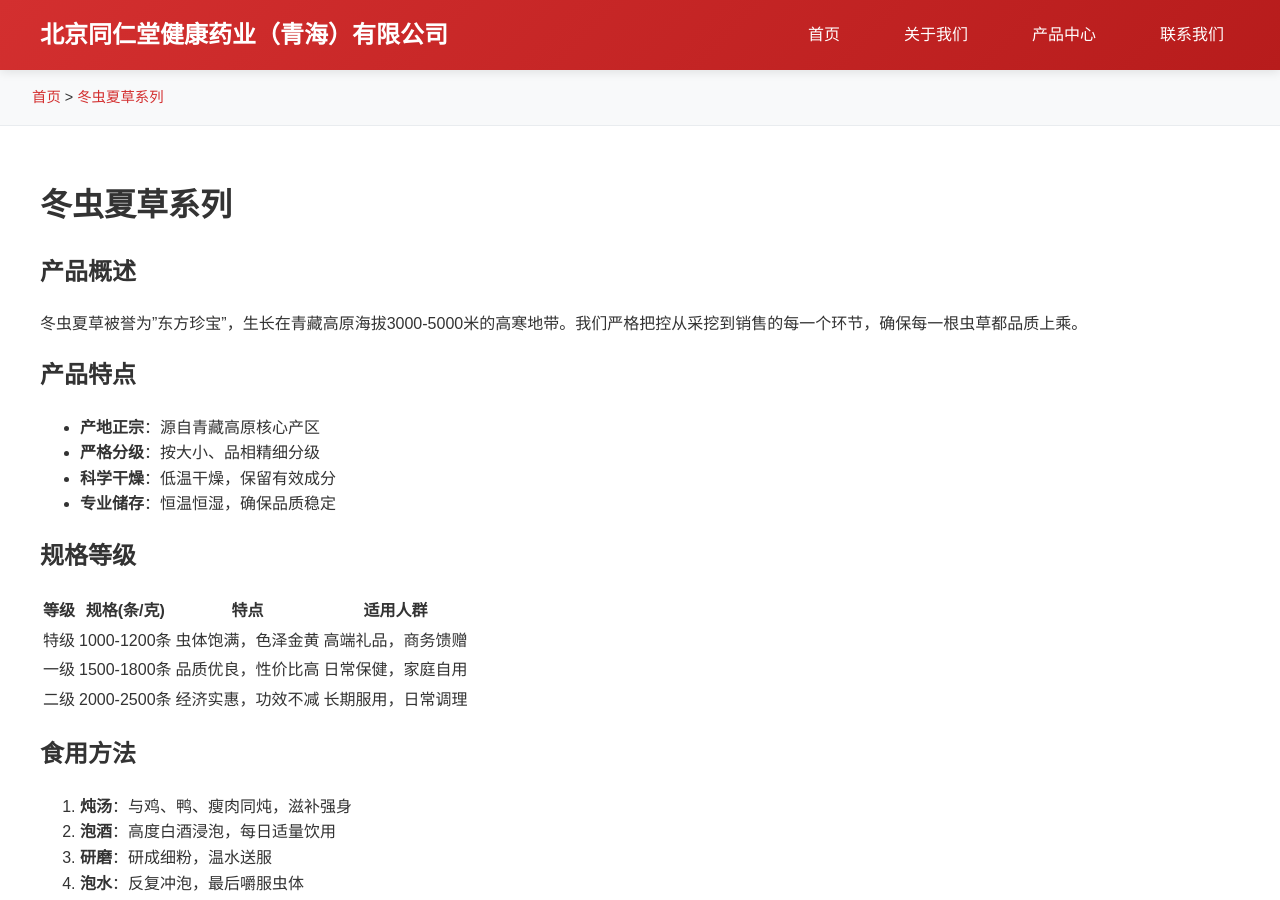
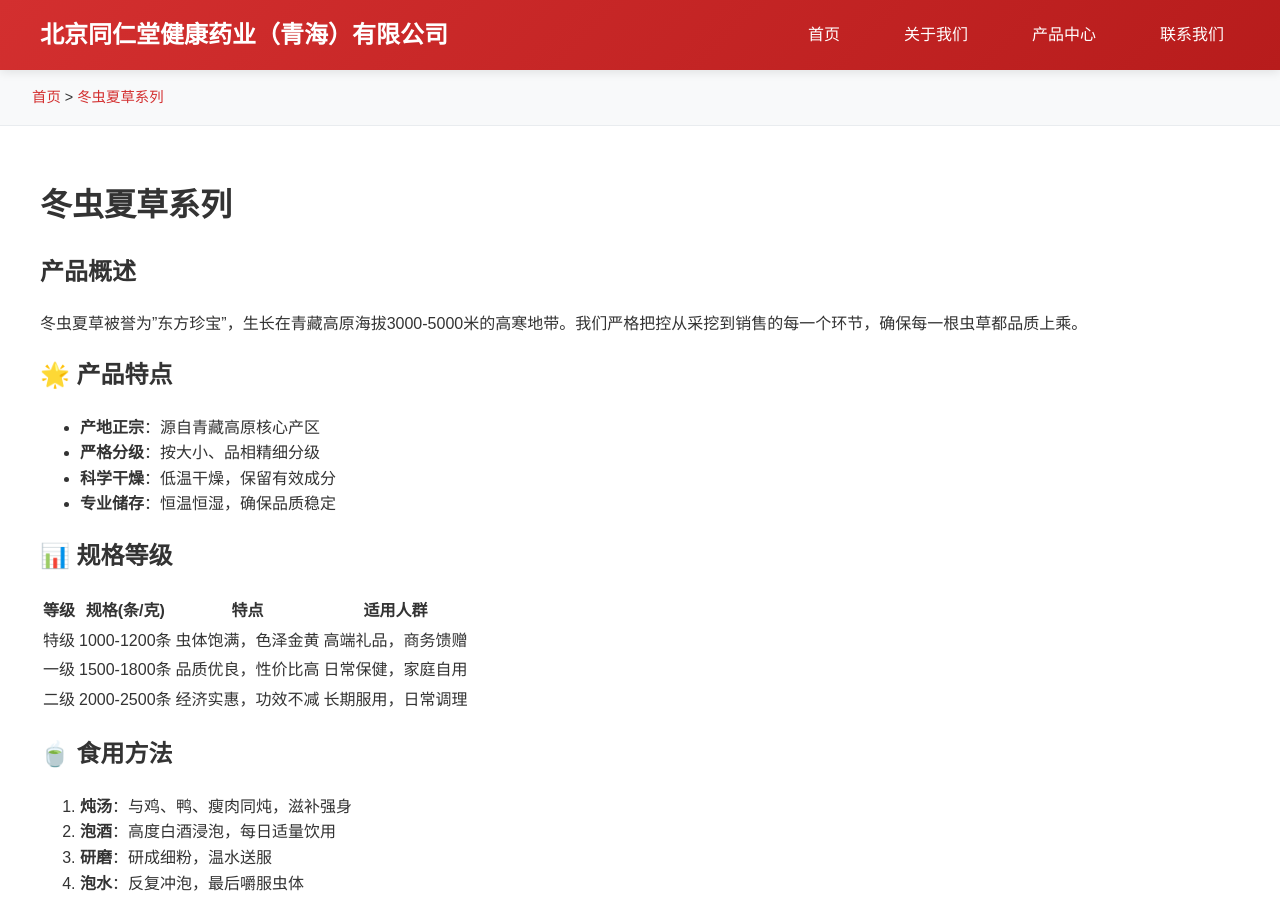
Before and after one commit to hdbuyer/hdbuyer.github.io, a Jekyll site: the page built from cordyceps.md, in a window 1280 px wide and 900 px high. Built offline with Jekyll 4.4.1, drawn with Linux system fonts in a browser that asks for light colours.

Commit message:
更新 cordyceps.md

```diff
--- a/cordyceps.md
+++ b/cordyceps.md
@@ -9,14 +9,14 @@ title: "冬虫夏草系列"
 
 冬虫夏草被誉为"东方珍宝"，生长在青藏高原海拔3000-5000米的高寒地带。我们严格把控从采挖到销售的每一个环节，确保每一根虫草都品质上乘。
 
-## 产品特点
+## 🌟 产品特点
 
 - **产地正宗**：源自青藏高原核心产区
 - **严格分级**：按大小、品相精细分级
 - **科学干燥**：低温干燥，保留有效成分
 - **专业储存**：恒温恒湿，确保品质稳定
 
-## 规格等级
+## 📊 规格等级
 
 | 等级 | 规格(条/克) | 特点 | 适用人群 |
 |------|-------------|------|----------|
@@ -24,17 +24,21 @@ title: "冬虫夏草系列"
 | 一级 | 1500-1800条 | 品质优良，性价比高 | 日常保健，家庭自用 |
 | 二级 | 2000-2500条 | 经济实惠，功效不减 | 长期服用，日常调理 |
 
-## 食用方法
+## 🍵 食用方法
 
 1. **炖汤**：与鸡、鸭、瘦肉同炖，滋补强身
 2. **泡酒**：高度白酒浸泡，每日适量饮用
 3. **研磨**：研成细粉，温水送服
 4. **泡水**：反复冲泡，最后嚼服虫体
 
-## 保存方法
+## 💡 保存方法
 
 - 密封保存，放置阴凉干燥处
 - 建议冷藏，避免潮湿
 - 开封后尽快食用
 
-[返回产品中心](/products) | [立即咨询购买](/contact)
+<div style="text-align: center; margin-top: 2rem;">
+  <a href="/products" class="cta-button">返回产品中心</a>
+  <a href="/" class="cta-button">返回首页</a>
+  <a href="/contact" class="cta-button">立即咨询购买</a>
+</div>
```
